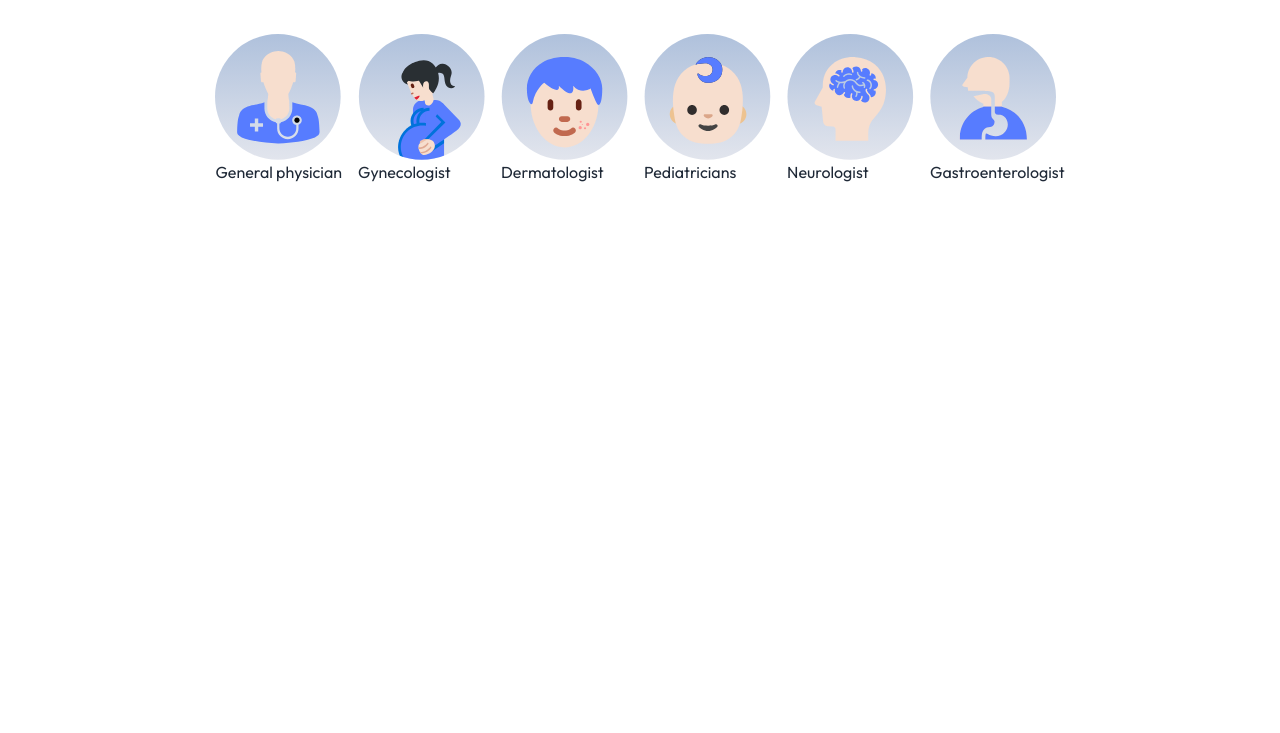
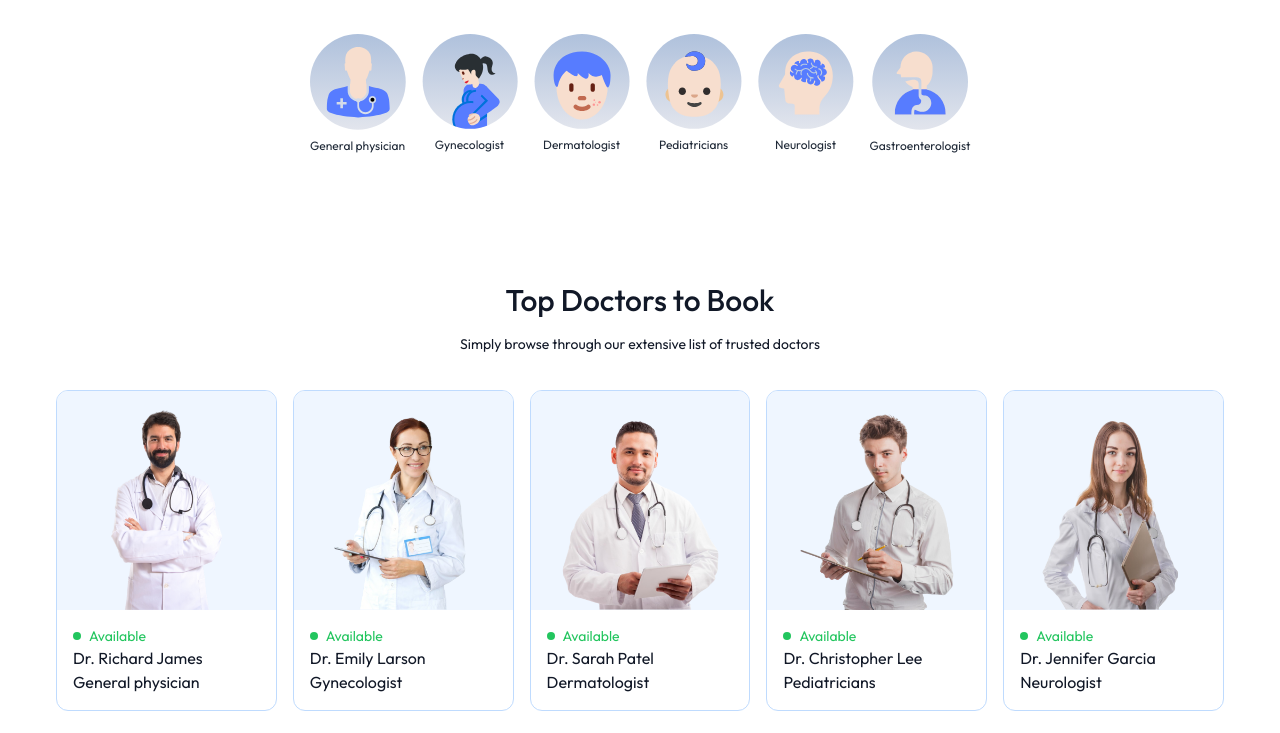
Before and after one commit to biliqis/Hospital_Management_App, a React (Vite) app: page / in a window 1280 px wide. Shown: the part 700-1433 px from the top of the page. Before the commit the page ends 948 px from the top, so only its background shows below. Built offline with nearby package versions, Linux system fonts and the light colour scheme.

Commit message:
Add the repeat auto-fill

```diff
--- a/src/components/SpecialityMenu.jsx
+++ b/src/components/SpecialityMenu.jsx
@@ -9,8 +9,8 @@
         <p className='sm:w-1/3'>simply browse through our extensive list of trusted doctors, schedule your appointment</p>
       <div className='flex sm:justify-center gap-4 pt-5 w-full overflow-scroll'>
         {specialityData.map((item, index)=>(
-        <Link key={index} to={`/doctors/${item.speciality}`}>
-            <img src={item.image} alt=""/>
+        <Link onClick={()=>scrollTo(0,0  )} className='flex flex-col items-center text-xs cursor-pointer flex-shrink-0 hover:translate-y-[-10px] transition-all duration-500' key={index} to={`/doctors/${item.speciality}`}>
+            <img className = "w-16 sm:w-24 mb-2" src={item.image} alt=""/>
             <p>{item.speciality}</p>
 
         </Link>
--- /dev/null
+++ b/src/components/TopDoctors.jsx
@@ -0,0 +1,30 @@
+import React from 'react'
+import { doctors } from './assets/assets/assets'
+
+const TopDoctors = () => {
+  return (
+    <div className='flex flex-col items-center gap-4 my-16 text-gray-900 md:mx-10' >
+         <h1 className='text-3xl font-medium'>Top Doctors to Book</h1>
+         <p className='sm-w-1/3 text-center text-sm'>Simply browse through our extensive list of trusted doctors</p>
+         <div className='w-full grid grid-cols-auto gap-4 pt-5 gap-y-6 px-3 sm:px-0 ' >
+            {doctors.slice(0,10).map((item, index)=>(
+                <div className='border border-blue-200 rounded-xl overflow-hidden cursor-pointer hover:translate-y-[-10px] transition-all duration-500' key={index}>
+                 <img className='bg-blue-50' src= {item.image} alt=""/>
+                 <div className='p-4'>
+                    <div className='flex items-center gap-2 text-sm text-center text-green-500'>
+
+
+                    <p className='w-2 h-2 bg-green-500 rounded-full '></p><p>Available</p>
+                 </div>
+                 <p>{item.name}</p>
+                 <p>{item.speciality}</p>
+                </div>
+                </div>
+            ))}
+         </div>
+         <button>more</button>
+    </div>
+  )
+}
+
+export default TopDoctors
--- a/src/index.css
+++ b/src/index.css
@@ -8,6 +8,12 @@
 .active hr{
     @apply block
 }
+::-webkit-scrollbar{
+  @apply hidden
+
+}
+
+
 
 *{
   padding: 0;
--- a/src/pages/Home.jsx
+++ b/src/pages/Home.jsx
@@ -1,12 +1,14 @@
 import React from 'react'
 import SpecialityMenu from '../components/SpecialityMenu'
 import Headers from '../components/Headers'
+import TopDoctors from '../components/TopDoctors'
 
 const Home = () => {
   return (
     <div>
 <Headers/>
        <SpecialityMenu/>
+       <TopDoctors/>
     </div>
   )
 }
--- a/tailwind.config.js
+++ b/tailwind.config.js
@@ -8,6 +8,9 @@
     extend: {
       colors:{
         "primary":"#5f6FFF"
+      },
+      gridTemplateColumns:{
+        'auto':'repeat(auto-fill, minmax(200px, 1fr))'
       }
     },
   },
```
